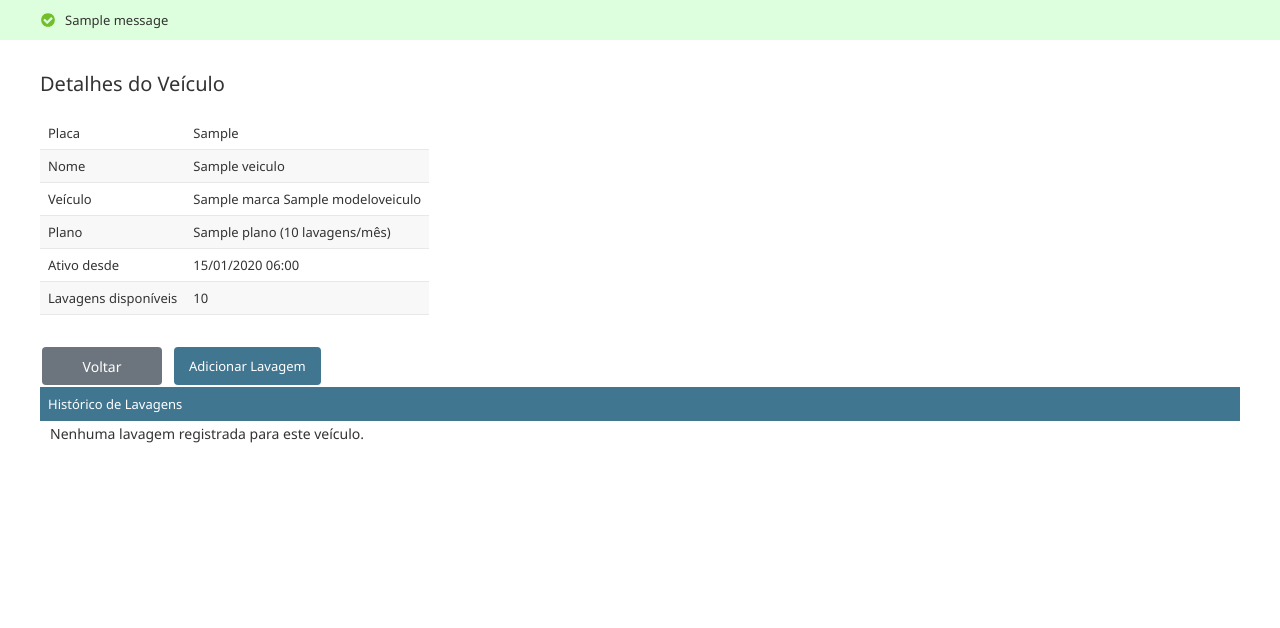
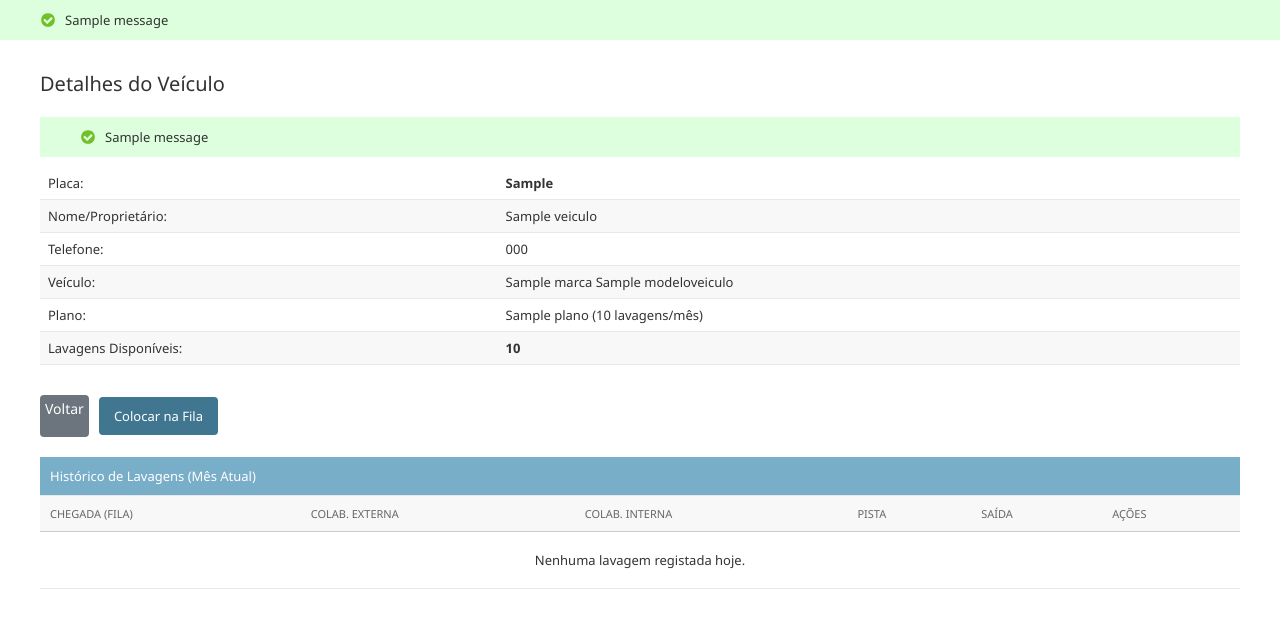
Before and after one commit to RaildoBarros/jetfast, a Django app: page /jetfast/veiculo/1/ in a window 1280 px wide. Shown: the part 92-720 px from the top of the page. Run offline with Django 5.2, Linux system fonts and the light colour scheme; tables that the repository leaves empty hold one stand-in row (values such as "Sample post"); one stand-in notice (Sample message) is shown.

Commit message:
Adicion novas regras de negócio

```diff
--- a/jetfast/forms.py
+++ b/jetfast/forms.py
@@ -4,7 +4,7 @@ from .models import Veiculo, Plano
 class VeiculoForm(forms.ModelForm):
     class Meta:
         model = Veiculo
-        fields = ['placa', 'nome', 'marca', 'modelo', 'plano']
+        fields = ['placa', 'nome', 'telefone', 'modelo_veiculo', 'plano']
 
     def __init__(self, *args, **kwargs):
         super().__init__(*args, **kwargs)
--- a/jetfast/templates/admin/detalhes_veiculo.html
+++ b/jetfast/templates/admin/detalhes_veiculo.html
@@ -1,13 +1,5 @@
 {% extends 'admin/base_site.html' %}
 {% load static %}
-
-{% if messages %}
-    <ul class="messages">
-        {% for message in messages %}
-            <li{% if message.tags %} class="{{ message.tags }}"{% endif %}>{{ message }}</li>
-        {% endfor %}
-    </ul>
-{% endif %}
 
 {% block title %}Detalhes do Veículo - {{ veiculo.nome }} - JetFast{% endblock %}
 
@@ -15,47 +7,99 @@
 <h1 id="site-name"><a href="{% url 'admin:index' %}">JetFast</a></h1>
 {% endblock %}
 
-{% block nav-global %}{% endblock %}
-
-{% block nav-sidebar %}
-{{ block.super }}
-{% endblock %}
-
 {% block content %}
 <div id="content-main">
     <h1>Detalhes do Veículo</h1>
 
+    {% if messages %}
+        <ul class="messagelist">
+            {% for message in messages %}
+                <li{% if message.tags %} class="{{ message.tags }}"{% endif %}>{{ message }}</li>
+            {% endfor %}
+        </ul>
+    {% endif %}
+
     <div class="module">
-        <table class="admin-table">
-            <tr><th>Placa</th><td>{{ veiculo.placa }}</td></tr>
-            <tr><th>Nome</th><td>{{ veiculo.nome }}</td></tr>
-            <tr><th>Veículo</th><td>{{ veiculo.modelo_veiculo }}</td></tr>
-            <tr><th>Plano</th><td>{{ veiculo.plano }} ({{ veiculo.plano.quantidade_lavagens }} lavagens/mês)</td></tr>
-            <tr><th>Ativo desde</th><td>{{ veiculo.data_cadastro|date:"d/m/Y H:i" }}</td></tr>
-            <tr><th>Lavagens disponíveis</th><td>{{ quantidade_lavagens_disponiveis }}</td></tr>
+        <table style="width: 100%;">
+            <tr><th>Placa:</th><td><strong>{{ veiculo.placa }}</strong></td></tr>
+            <tr><th>Nome/Proprietário:</th><td>{{ veiculo.nome }}</td></tr>
+            <tr><th>Telefone:</th><td>{{ veiculo.telefone|default:"Não informado" }}</td></tr>
+            <tr><th>Veículo:</th><td>{{ veiculo.modelo_veiculo }}</td></tr>
+            <tr><th>Plano:</th><td>{{ veiculo.plano }} ({{ veiculo.plano.quantidade_lavagens }} lavagens/mês)</td></tr>
+            <tr><th>Lavagens Disponíveis:</th><td><strong>{{ quantidade_lavagens_disponiveis }}</strong></td></tr>
         </table>
     </div>
 
-    <div class="submit-row" style="display: flex; justify-content: flex-start; gap: 10px;">
-        <a href="{% url 'admin:jetfast_veiculo_changelist' %}" class="button" style="background-color: #6c757d; color: white; text-decoration: none;display: inline-flex; justify-content: center; align-items: center; margin: 2px; width: 110px">Voltar</a>
+    <div class="submit-row" style="display: flex; justify-content: flex-start; gap: 10px; margin: 20px 0;">
+        <a href="{% url 'admin:jetfast_veiculo_changelist' %}" class="button" style="background-color: #6c757d;">Voltar</a>
         <form method="post" action="{% url 'registrar_lavagem' veiculo.id %}">
             {% csrf_token %}
-            <input type="submit" value="Adicionar Lavagem" class="button">
+            <input type="submit" value="Colocar na Fila" class="button" {% if quantidade_lavagens_disponiveis <= 0 %}disabled title="Sem lavagens disponíveis"{% endif %}>
         </form>
     </div>
 
     <div class="module">
-        <h2>Histórico de Lavagens</h2>
-        {% if lavagens_realizadas %}
-        <ul>
-            {% for lavagem in lavagens_realizadas %}
-            <li>{{ lavagem.data_lavagem|date:"d/m/Y H:i" }}</li>
-            {% endfor %}
-        </ul>
-        {% else %}
-        <p>Nenhuma lavagem registrada para este veículo.</p>
-        {% endif %}
+        <h2>Histórico de Lavagens (Mês Atual)</h2>
+        <table style="width: 100%; border-collapse: collapse;">
+            <thead>
+                <tr style="text-align: left; background: #f8f8f8;">
+                    <th style="padding: 10px; border-bottom: 1px solid #ccc;">Chegada (Fila)</th>
+                    <th style="padding: 10px; border-bottom: 1px solid #ccc;">Colab. Externa</th>
+                    <th style="padding: 10px; border-bottom: 1px solid #ccc;">Colab. Interna</th>
+                    <th style="padding: 10px; border-bottom: 1px solid #ccc;">Pista</th>
+                    <th style="padding: 10px; border-bottom: 1px solid #ccc;">Saída</th>
+                    <th style="padding: 10px; border-bottom: 1px solid #ccc;">Ações</th>
+                </tr>
+            </thead>
+            <tbody>
+                {% for lavagem in lavagens_realizadas %}
+                <tr style="border-bottom: 1px solid #eee;">
+                    <td style="padding: 10px;">{{ lavagem.horario_chegada|date:"H:i" }}</td>
+                    <td style="padding: 10px;">{{ lavagem.colaborador_externa.nome|default:"---" }}</td>
+                    <td style="padding: 10px;">{{ lavagem.colaborador_interna.nome|default:"---" }}</td>
+                    <td style="padding: 10px;">{{ lavagem.horario_pista|date:"H:i"|default:"---" }}</td>
+                    <td style="padding: 10px;">{{ lavagem.horario_saida|date:"H:i"|default:"---" }}</td>
+                    <td style="padding: 10px;">
+                        {% if not lavagem.horario_pista %}
+                            <form method="post" action="{% url 'mover_para_pista' lavagem.id %}" style="display: flex; gap: 5px;">
+                                {% csrf_token %}
+                                <select name="colaborador_externa" required style="padding: 2px;">
+                                    <option value="">Colab. Externa</option>
+                                    {% for c in colaboradores_list %}
+                                        <option value="{{ c.id }}">{{ c.nome }}</option>
+                                    {% endfor %}
+                                </select>
+                                <select name="colaborador_interna" style="padding: 2px;">
+                                    <option value="">Colab. Interna (Opcional)</option>
+                                    {% for c in colaboradores_list %}
+                                        <option value="{{ c.id }}">{{ c.nome }}</option>
+                                    {% endfor %}
+                                </select>
+                                <button type="submit" class="button" style="background-color: #28a745;">Iniciar</button>
+                            </form>
+                        {% elif not lavagem.horario_saida %}
+                            <form method="post" action="{% url 'finalizar_lavagem' lavagem.id %}">
+                                {% csrf_token %}
+                                <button type="submit" class="button" style="background-color: #dc3545;">Finalizar Lavagem</button>
+                            </form>
+                        {% else %}
+                            <span style="color: #28a745; font-weight: bold;">✅ Concluído</span>
+                        {% endif %}
+                    </td>
+                </tr>
+                {% empty %}
+                <tr>
+                    <td colspan="6" style="padding: 20px; text-align: center;">Nenhuma lavagem registada hoje.</td>
+                </tr>
+                {% endfor %}
+            </tbody>
+        </table>
     </div>
+</div>
 
-</div>
+<style>
+    .module h2 { margin-top: 20px; padding: 10px; background: #79aec8; color: white; }
+    .button:disabled { background-color: #ccc !important; cursor: not-allowed; }
+    select { border: 1px solid #ccc; border-radius: 4px; }
+</style>
 {% endblock %}
--- a/jetfast/urls.py
+++ b/jetfast/urls.py
@@ -2,7 +2,11 @@ from django.urls import path
 from . import views
 
 urlpatterns = [
-    path('', views.detalhes_veiculo, name='detalhes_veiculo'),
+    path('', views.detalhes_veiculo, name='detalhes_veiculo_root'),  # Fallback
     path('veiculo/<int:pk>/', views.detalhes_veiculo, name='detalhes_veiculo'),
     path('veiculo/<int:pk>/lavar/', views.registrar_lavagem, name='registrar_lavagem'),
+
+    # Novas rotas para o fluxo
+    path('lavagem/<int:lavagem_id>/pista/', views.mover_para_pista, name='mover_para_pista'),
+    path('lavagem/<int:lavagem_id>/finalizar/', views.finalizar_lavagem, name='finalizar_lavagem'),
 ]
--- a/jetfast/views.py
+++ b/jetfast/views.py
@@ -1,6 +1,6 @@
 from django.shortcuts import render, redirect, get_object_or_404
 from django.contrib import messages
-from .models import Veiculo, Lavagem
+from .models import Veiculo, Lavagem, Colaborador
 from django.utils import timezone
 from django.db.models import Count
 import calendar
@@ -9,36 +9,57 @@ import calendar
 def detalhes_veiculo(request, pk):
     agora = timezone.now()
 
+    colaboradores_list = Colaborador.objects.all()
     veiculo = get_object_or_404(Veiculo, pk=pk)
-    lavagens_realizadas = Lavagem.objects.filter(veiculo=veiculo, data_lavagem__year=agora.year, data_lavagem__month=agora.month).order_by('-data_lavagem')
+    lavagens_realizadas = Lavagem.objects.filter(veiculo=veiculo, horario_chegada__year=agora.year, horario_chegada__month=agora.month).order_by('-horario_chegada')
     quantidade_lavagens_disponiveis = veiculo.plano.quantidade_lavagens - lavagens_realizadas.count()
     return render(request, 'admin/detalhes_veiculo.html', {
         'veiculo': veiculo,
         'lavagens_realizadas': lavagens_realizadas,
         'quantidade_lavagens_disponiveis': quantidade_lavagens_disponiveis,
+        'colaboradores_list': colaboradores_list,
     })
+
 
 def registrar_lavagem(request, pk):
     veiculo = get_object_or_404(Veiculo, id=pk)
     hoje = timezone.now()
-    primeiro_dia_mes = hoje.replace(day=1, hour=0, minute=0, second=0, microsecond=0)
-    _, ultimo_dia = calendar.monthrange(hoje.year, hoje.month)
-    ultimo_dia_mes = hoje.replace(day=ultimo_dia, hour=23, minute=59, second=59)
 
-    lavagens_no_mes = Lavagem.objects.filter(veiculo=veiculo, data_lavagem__gte=primeiro_dia_mes, data_lavagem__lte=ultimo_dia_mes).count()
+    # Validação de limite mensal baseada no horário de chegada
+    lavagens_no_mes = Lavagem.objects.filter(
+        veiculo=veiculo,
+        horario_chegada__year=hoje.year,
+        horario_chegada__month=hoje.month
+    ).count()
 
-    if lavagens_no_mes >= veiculo.plano.quantidade_lavagens:
-        messages.error(request, "Não há mais lavagens disponíveis no mês.")
-        return redirect('detalhes_veiculo', pk=pk)  # Redireciona de volta para a página de detalhes
+    # if lavagens_no_mes >= veiculo.plano.quantidade_lavagens:
+    #     messages.error(request, "Não há mais lavagens disponíveis no mês.")
+    #     return redirect('detalhes_veiculo', pk=pk)
 
     if request.method == 'POST':
-        # Processar o formulário de adição de lavagem aqui
-        nova_lavagem = Lavagem(veiculo=veiculo, data_lavagem=timezone.now())
-        nova_lavagem.save()
-        messages.success(request, "Lavagem registrada com sucesso.")
+        # Inicia a lavagem na "Fila"
+        Lavagem.objects.create(veiculo=veiculo, horario_chegada=timezone.now())
+        messages.success(request, "Veículo colocado na fila com sucesso.")
         return redirect('detalhes_veiculo', pk=pk)
 
-    # Se a requisição não for POST (ou se houver lavagens disponíveis),
-    # você pode renderizar um formulário para adicionar a lavagem (se aplicável)
-    # ou simplesmente redirecionar para a página de detalhes com a opção de adicionar.
     return redirect('detalhes_veiculo', pk=pk)
+
+
+def mover_para_pista(request, lavagem_id):
+    if request.method == 'POST':
+        lavagem = get_object_or_404(Lavagem, id=lavagem_id)
+        lavagem.horario_pista = timezone.now()
+        lavagem.save()
+        messages.info(request, f"Veículo {lavagem.veiculo.placa} entrou na pista.")
+        return redirect('detalhes_veiculo', pk=lavagem.veiculo.id)
+    return redirect('admin:index')
+
+
+def finalizar_lavagem(request, lavagem_id):
+    if request.method == 'POST':
+        lavagem = get_object_or_404(Lavagem, id=lavagem_id)
+        lavagem.horario_saida = timezone.now()
+        lavagem.save()
+        messages.success(request, f"Lavagem do veículo {lavagem.veiculo.placa} finalizada!")
+        return redirect('detalhes_veiculo', pk=lavagem.veiculo.id)
+    return redirect('admin:index')
```
Also changed, not shown: jetfast/admin.py (+45 -10 lines), jetfast/models.py (+47 -3 lines), scripts/seed_data.py (added, +76 -0 lines).
